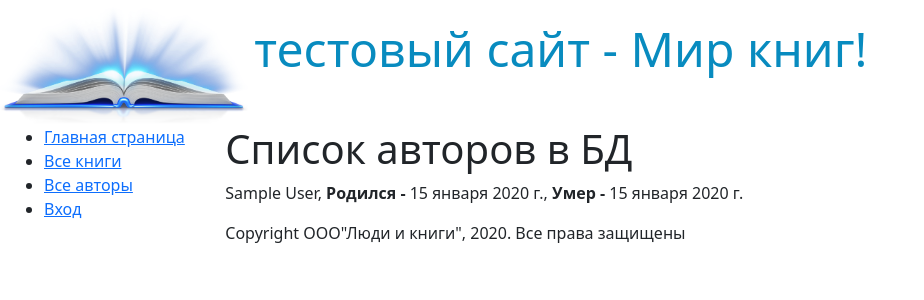
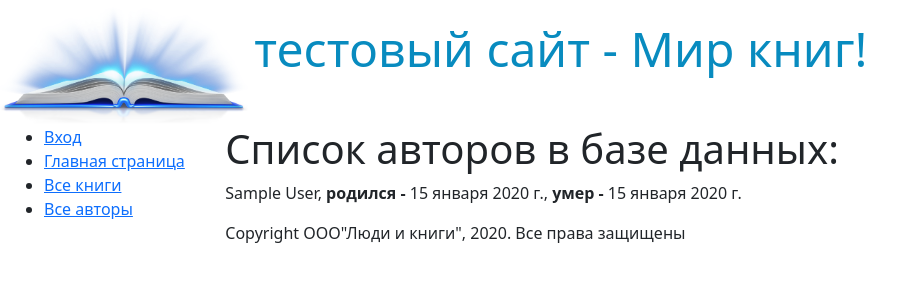
Before and after one commit to Petrovsky-Sergey/WebBooks, a Django app: page /authors/ in a window 1280 px wide. Shown: the top 300 px of the page, without its empty margins (0-924 px from the left). Run offline with Django 4.2, Linux system fonts and the light colour scheme; tables that the repository leaves empty hold one stand-in row (values such as "Sample post").

Commit message:
status update

```diff
--- a/catalog/templates/base_generic.html
+++ b/catalog/templates/base_generic.html
@@ -22,15 +22,15 @@
             <div class="col-sm-2">
             {% block sidebar %}
             <ul class="sidebar-nav">
-                <li><a href="{% url 'index' %}">Главная страница</a></li>
-                <li><a href="{% url 'books' %}">Все книги</a></li>
-                <li><a href="{% url 'authors' %}">Все авторы</a></li>
             {% if user.is_authenticated %}
                 <li>Пользователь: {{ user.get_username }}</li>
                 <li><a href="{% url 'logout' %}?next={{ request.path }}">Выход</a></li>
             {% else %}
                 <li><a href="{% url 'login' %}?next={{ request.path }}">Вход</a></li>
             {% endif %}
+                <li><a href="{% url 'index' %}">Главная страница</a></li>
+                <li><a href="{% url 'books' %}">Все книги</a></li>
+                <li><a href="{% url 'authors' %}">Все авторы</a></li>
             </ul>
             {% endblock %}
             </div>
--- a/catalog/templates/catalog/author_list.html
+++ b/catalog/templates/catalog/author_list.html
@@ -1,12 +1,12 @@
 {% extends 'base_generic.html' %}
 
 {% block content %}
-    <h1>Список авторов в БД</h1>
+    <h1>Список авторов в базе данных:</h1>
     {% if author_list %}
         {% for author in author_list.all %}
         <p>{{ author.first_name }} {{ author.last_name }},
-            <strong>Родился - </strong>{{ author.date_of_birth }},
-            <strong>Умер - </strong>{{ author.date_of_death }}</p>
+            <strong>родился - </strong>{{ author.date_of_birth }},
+            <strong>умер - </strong>{{ author.date_of_death }}</p>
         {% endfor %}
         {% else %}
         <p>В базе данных нет авторов</p>
--- a/catalog/templates/catalog/book_list.html
+++ b/catalog/templates/catalog/book_list.html
@@ -1,6 +1,6 @@
 {% extends 'base_generic.html' %}
 {% block content %}
-    <h1>Список книг в БД</h1>
+    <h1>Список книг в базе данных:</h1>
     {% if book_list %}
         <ul>
         {% for book in book_list %}
```
